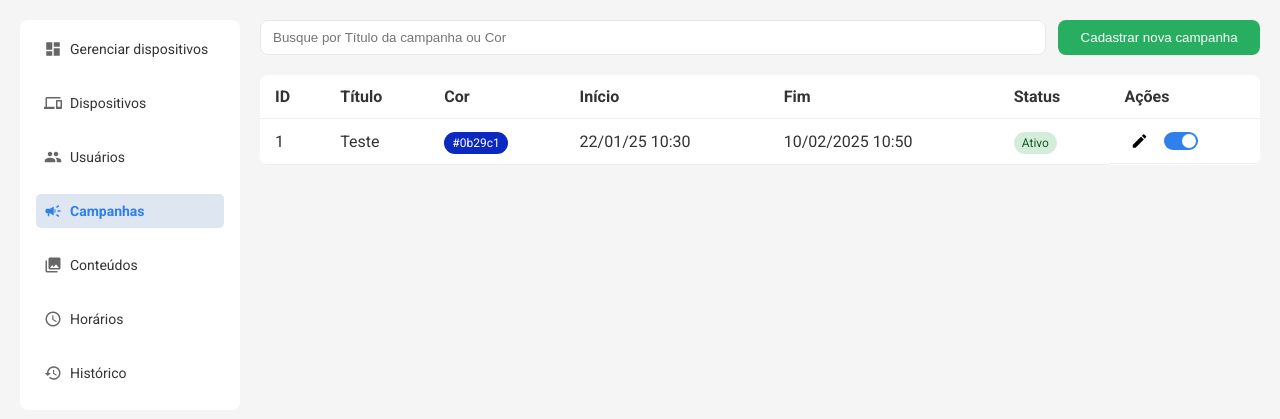
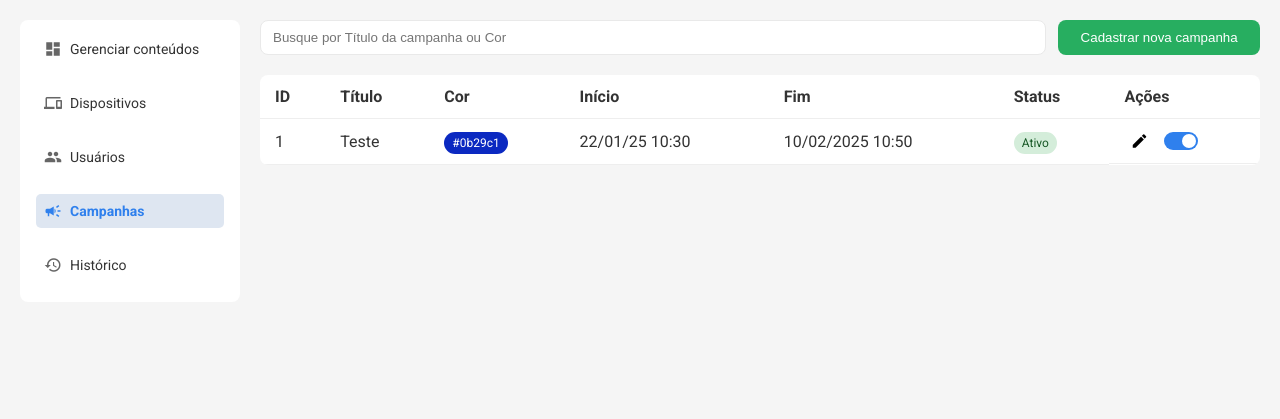
Before and after one commit to LetEscobar/sistema-quiosque-frameworksDW, a Flask app: page /api/campanhas/list in a window 1280 px wide. Shown: the part 60-479 px from the top of the page. Run offline with Flask 3, Linux system fonts and the light colour scheme; a user stored in the database is signed in.

Commit message:
remoção de conteúdos e horários, ajuste em gerenciar conteúdos

```diff
--- a/templates/menu.html
+++ b/templates/menu.html
@@ -5,7 +5,7 @@
             class="{% if request.path == url_for('main.index') %}active{% endif %}"
         >
             <span class="material-icons">dashboard</span>
-            Gerenciar dispositivos
+            Gerenciar conteúdos
         </a>
         <a
             href="{{ url_for('telas.listar_dispositivos') }}"
@@ -31,14 +31,6 @@
             Campanhas
         </a>
         <a href="#" class="{% if request.path == '#' %}active{% endif %}">
-            <span class="material-icons">collections</span>
-            Conteúdos
-        </a>
-        <a href="#" class="{% if request.path == '#' %}active{% endif %}">
-            <span class="material-icons">schedule</span>
-            Horários
-        </a>
-        <a href="#" class="{% if request.path == '#' %}active{% endif %}">
             <span class="material-icons">history</span>
             Histórico
         </a>
```
Also changed, not shown: instance/painel.db.
